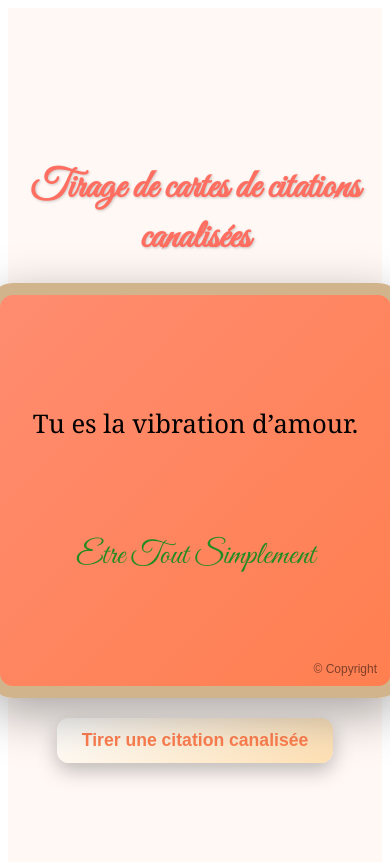
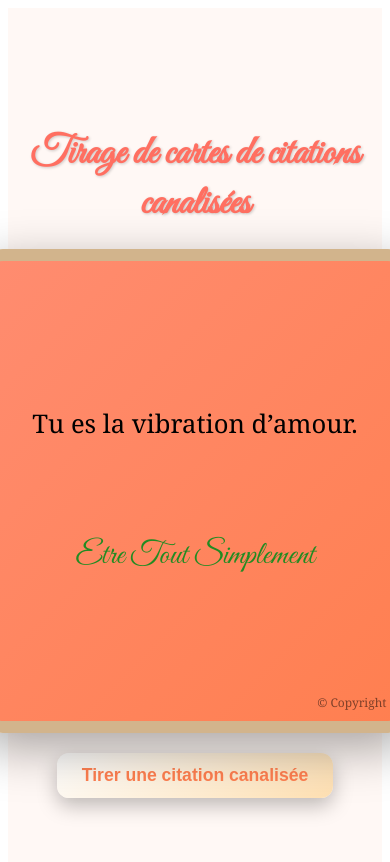
Before and after one commit to Heartchanneling/tirage-carte, a plain HTML site: page index.html in a window 390 px wide. Shown: the top 862 px of the page. Drawn offline with Linux system fonts and the light colour scheme.

Commit message:
Update index.html

```diff
--- a/index.html
+++ b/index.html
@@ -36,15 +36,12 @@
 
 .carte {
   position: relative;
-
   width: 400px;
   max-width: 90vw;
   min-height: 400px;
-  max-height: 80vh;
   padding: 30px;
 
   display: flex;
-  flex-direction: column;
   justify-content: center;
   align-items: center;
   text-align: center;
@@ -57,8 +54,10 @@
   font-family: Georgia, serif;
   white-space: pre-line;
   overflow-y: auto;
+}
 
-  animation: fadeZoom 0.5s ease forwards;
+#contenu-citation {
+  width: 100%;
 }
 
 .signature {
@@ -74,7 +73,6 @@
   right: 14px;
   font-size: 12px;
   color: rgba(0,0,0,0.5);
-  font-family: Arial, sans-serif;
 }
 
 .btn-tirer {
@@ -88,19 +86,6 @@
   color: #FF7F50;
   font-weight: 700;
   box-shadow: 0 8px 20px rgba(0,0,0,0.25);
-  transition: transform 0.25s;
-}
-
-.btn-tirer:hover {
-  transform: scale(1.08);
-}
-
-@media (max-width: 500px) {
-  .carte {
-    width: 90vw;
-    min-height: 90vw;
-    padding: 20px;
-  }
 }
 </style>
 </head>
@@ -109,8 +94,8 @@
 <div class="tirage-container">
   <h1 class="titre">Tirage de cartes de citations canalisées</h1>
 
-  <div class="carte" id="carte">
-    Chargement...
+  <div class="carte">
+    <div id="contenu-citation">Chargement…</div>
     <div class="copyright">© Copyright</div>
   </div>
 
@@ -130,35 +115,23 @@
   });
 
 function tirerCarte() {
-  const carte = document.getElementById("carte");
-
   if (!citations.length) return;
 
   const texte = citations[Math.floor(Math.random() * citations.length)];
+  const contenu = document.getElementById("contenu-citation");
 
-  const contenu = `
-    <div class="texte">${texte.replace(
-      "Etre Tout Simplement",
-      "<div class='signature'>Etre Tout Simplement</div>"
-    )}</div>
-    <div class="copyright">© Copyright</div>
-  `;
+  const texteFormate = texte.replace(
+    "Etre Tout Simplement",
+    "<div class='signature'>Etre Tout Simplement</div>"
+  );
 
-  carte.style.animation = "none";
-  void carte.offsetWidth;
-  carte.innerHTML = contenu;
-  carte.style.animation = "fadeZoom 0.5s ease forwards";
+  contenu.innerHTML = texteFormate;
 
-  // Taille adaptative
-  if (texte.length < 120) carte.style.fontSize = "1.6rem";
-  else if (texte.length < 200) carte.style.fontSize = "1.3rem";
-  else carte.style.fontSize = "1.1rem";
+  const longueur = texte.length;
+  if (longueur < 120) contenu.style.fontSize = "1.6rem";
+  else if (longueur < 200) contenu.style.fontSize = "1.3rem";
+  else contenu.style.fontSize = "1.1rem";
 }
 </script>
 </body>
 </html>
-
-</script>
-
-</body>
-</html>
```
